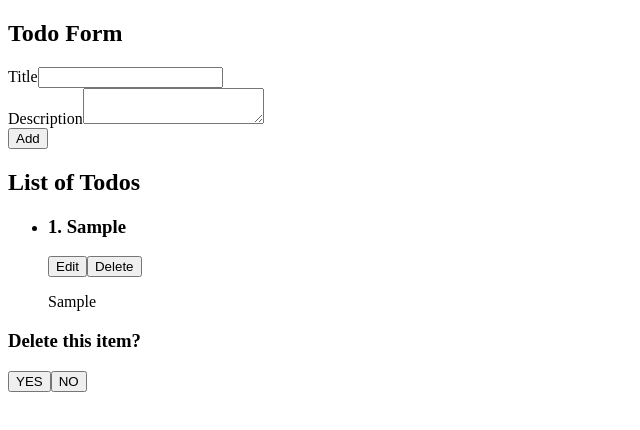
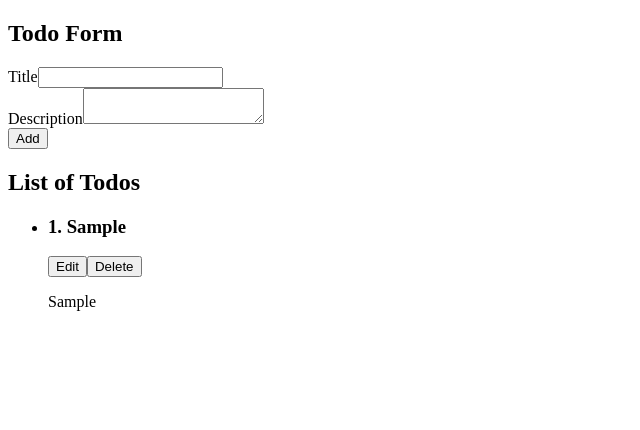
Before and after one commit to iblacc/class_todo_app, a React (Create React App) app: page / in a window 1280 px wide. Both pictures are taken after typing "Sample", "Sample" into the empty fields and a click on the button "Add". Shown: the top 430 px of the page, without its empty margins (0-640 px from the left). Built offline with nearby package versions, Linux system fonts and the light colour scheme; the HTML template or start-up script is replaced by a standard one.

Commit message:
add delete modal logic

```diff
--- a/src/App.js
+++ b/src/App.js
@@ -1,6 +1,5 @@
 import { useState } from "react";
 import TodoItem from "./TodoItem";
-import ModalContainer from "./modalContainer";
 
 let id = 0;
 function App() {
@@ -124,14 +123,13 @@ function App() {
               numbering={index + 1}
               handleEdit={handleEdit}
               removeTodo={removeTodo}
-              displayModal={displayModal}
               todo={todo}
             />
           ))}
         </ul>
       </div>
 
-      {todos.map((todo) =>
+      {/* {todos.map((todo) =>
         displayModal ? (
           <ModalContainer
             key={todo.id}
@@ -140,7 +138,7 @@ function App() {
             removeTodo={removeTodo}
           />
         ) : null
-      )}
+      )} */}
     </div>
   );
 }
--- a/src/TodoItem.js
+++ b/src/TodoItem.js
@@ -1,7 +1,19 @@
-import React from "react";
+import React, { useEffect, useState } from "react";
+import Modal from "./modalContainer";
 
 const TodoItem = (props) => {
+  const [showModal, setShowModal] = useState(false);
+
   return (
+    <>
+      {showModal ? (
+        <Modal
+          id={props.todo.id}
+          modalControl={setShowModal}
+          number={props.numbering}
+          removeTodo={props.removeTodo}
+        />
+      ) : null}
       <li>
         <div className="item-title">
           <h3>
@@ -15,15 +27,13 @@ const TodoItem = (props) => {
           >
             Edit
           </button>
-        <button
-          id="deleteButton"
-          onClick = {()=> props.displayModal()}
-        >
+          <button id="deleteButton" onClick={() => setShowModal(true)}>
             Delete
           </button>
         </div>
         <p id="toDoDesc">{props.todo.desc}</p>
       </li>
+    </>
   );
 };
 
--- a/src/modalContainer.js
+++ b/src/modalContainer.js
@@ -2,14 +2,14 @@ import React from "react";
 
 const ModalContainer = (props) => {
   return (
-    <div class="modalContainer">
-      <div class="modal">
-        <h3 class="modal-header">Delete this item?</h3>
-        <div class="modalBtns">
-          <button id="yesBtn" onClick={() => props.removeTodo(props.todo.id)}>
+    <div className="modalContainer">
+      <div className="modal">
+        <h3 className="modal-header">Delete this item {props.number}?</h3>
+        <div className="modalBtns">
+          <button id="yesBtn" onClick={() => props.removeTodo(props.id)}>
             YES
           </button>
-          <button id="noBtn" onClick={() => props.displayModal()}>
+          <button id="noBtn" onClick={() => props.modalControl(false)}>
             NO
           </button>
         </div>
```
Lines whose indentation alone changed are shown as unchanged.
